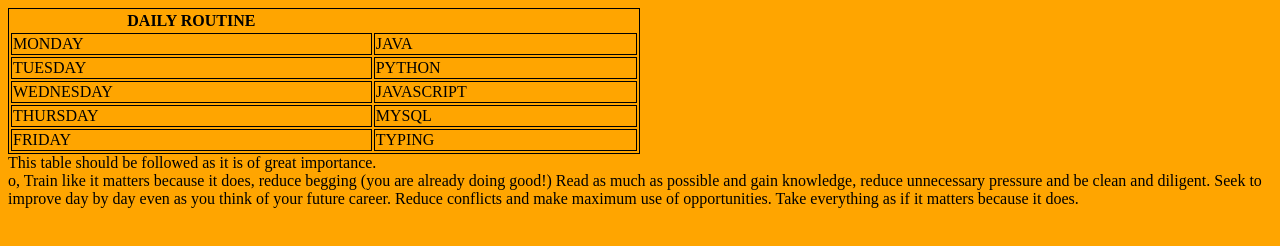
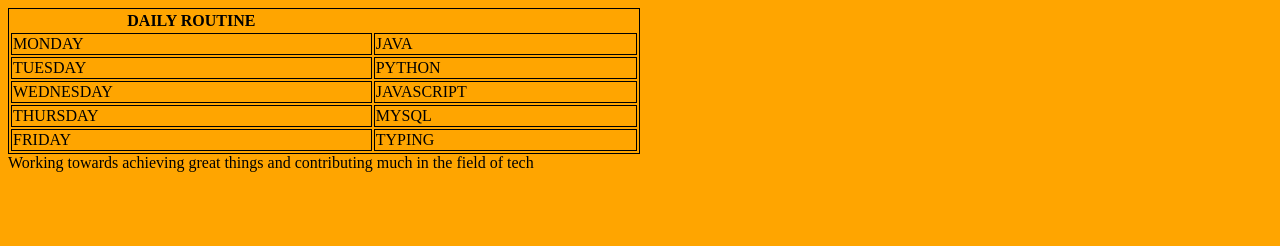
Before and after one commit to tarusemmanuel509-bit/CIS--221--SEP---DEC--2025, a plain HTML site: page Routine.html in a window 1280 px wide. Drawn offline with Linux system fonts and the light colour scheme.

Commit message:
Update Routine.html with footer content
Added a footer to emphasize the importance of contributing to the tech field.

```diff
--- a/Routine.html
+++ b/Routine.html
@@ -24,8 +24,7 @@ td{border:1px solid black;}
 <td>FRIDAY</td><td>TYPING</td>
 </tr>
 </table>
-This table should be followed as it is of great importance.<br>
-o, Train like it matters because it does, reduce begging (you are already doing good!)
-Read as much as possible and gain knowledge, reduce unnecessary pressure and be clean and diligent. Seek to improve day by day even as you think of your future career. Reduce conflicts and make maximum use of opportunities. Take everything as if it matters because it does.
-
+<footer>
+  Working towards achieving great things and contributing much in the field of tech
+</footer>
 </html>
```
